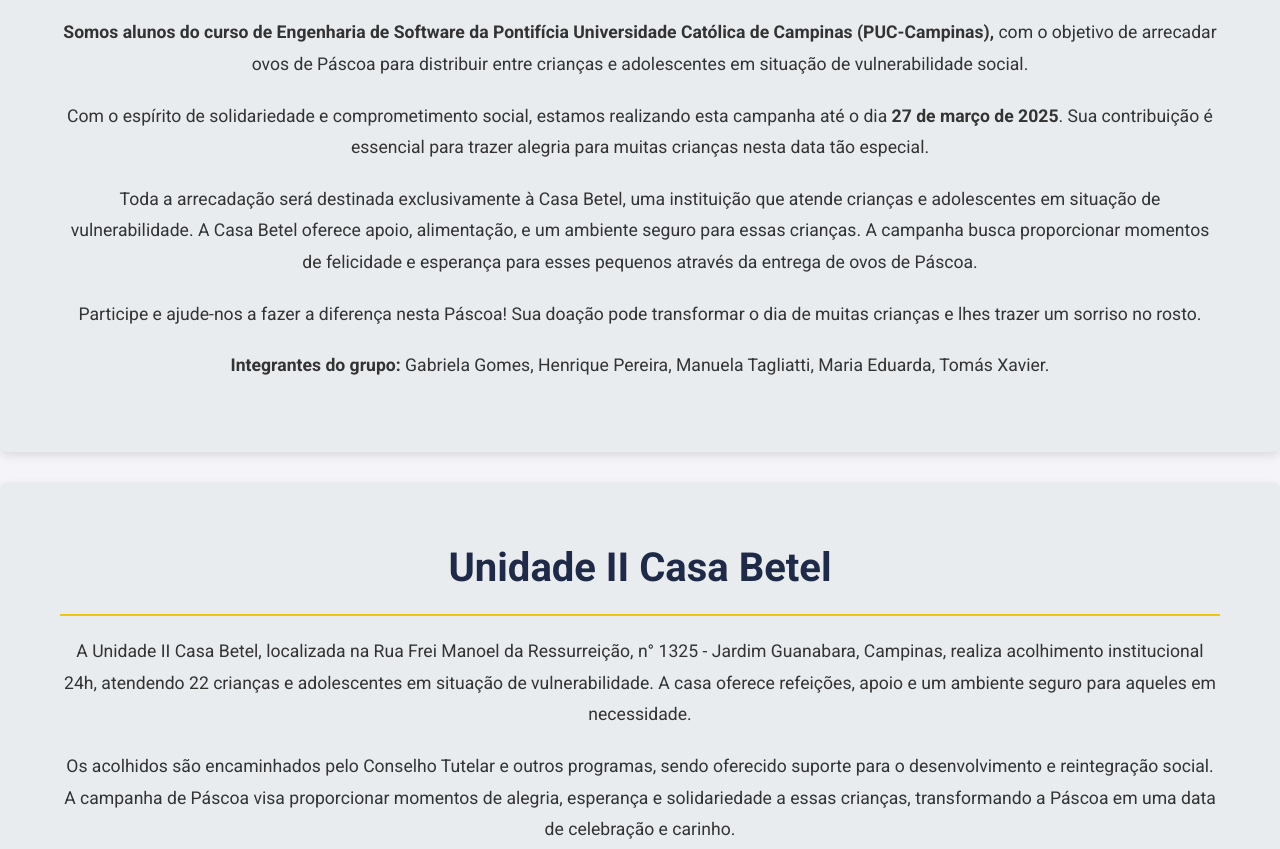
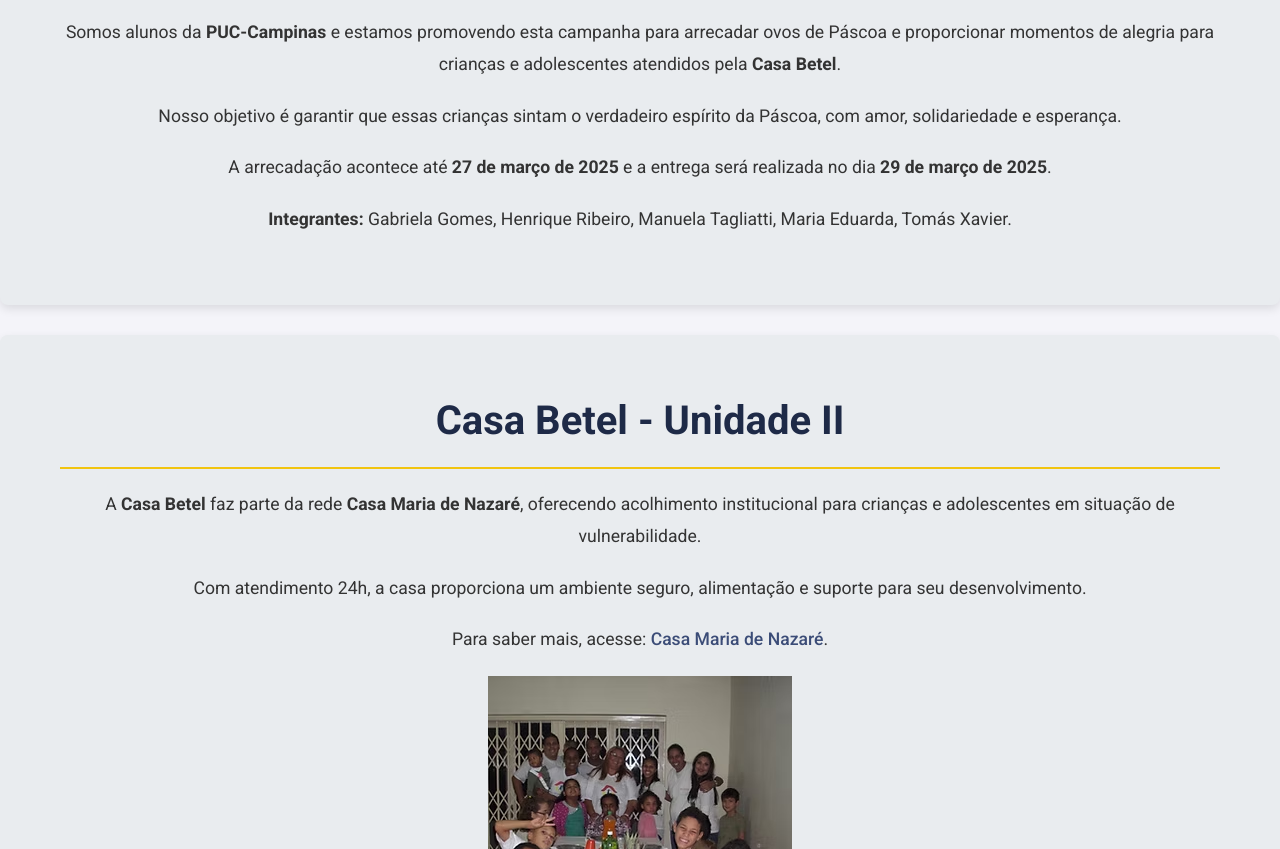
Before and after one commit to Gabrielagomesf/Pascoa, a website: page index.html in a window 1280 px wide. Shown: the part 638-1487 px from the top of the page. Drawn offline with Linux system fonts and the light colour scheme.

Commit message:
nova atua

```diff
--- a/index.html
+++ b/index.html
@@ -37,24 +37,20 @@
     <section id="sobre" class="section">
         <div class="section-content">
             <h2>Sobre a Campanha</h2>
-            <p><strong>Somos alunos do curso de Engenharia de Software da Pontifícia Universidade Católica de Campinas (PUC-Campinas),</strong> com o objetivo de arrecadar ovos de Páscoa para distribuir entre crianças e adolescentes em situação de vulnerabilidade social.</p>
-            <p>Com o espírito de solidariedade e comprometimento social, estamos realizando esta campanha até o dia <strong>27 de março de 2025</strong>. Sua contribuição é essencial para trazer alegria para muitas crianças nesta data tão especial.</p>
-            <p>Toda a arrecadação será destinada exclusivamente à Casa Betel, uma instituição que atende crianças e adolescentes em situação de vulnerabilidade. A Casa Betel oferece apoio, alimentação, e um ambiente seguro para essas crianças. A campanha busca proporcionar momentos de felicidade e esperança para esses pequenos através da entrega de ovos de Páscoa.</p>
-            <p>Participe e ajude-nos a fazer a diferença nesta Páscoa! Sua doação pode transformar o dia de muitas crianças e lhes trazer um sorriso no rosto.</p>
-            <p><strong>Integrantes do grupo:</strong> Gabriela Gomes, Henrique Pereira, Manuela Tagliatti, Maria Eduarda, Tomás Xavier.</p>
+            <p>Somos alunos da <strong>PUC-Campinas</strong> e estamos promovendo esta campanha para arrecadar ovos de Páscoa e proporcionar momentos de alegria para crianças e adolescentes atendidos pela <strong>Casa Betel</strong>.</p>
+            <p>Nosso objetivo é garantir que essas crianças sintam o verdadeiro espírito da Páscoa, com amor, solidariedade e esperança.</p>
+            <p>A arrecadação acontece até <strong>27 de março de 2025</strong> e a entrega será realizada no dia <strong>29 de março de 2025</strong>.</p>
+            <p><strong>Integrantes:</strong> Gabriela Gomes, Henrique Ribeiro, Manuela Tagliatti, Maria Eduarda, Tomás Xavier.</p>
         </div>
     </section>
 
     <section id="sobre-lugar" class="section">
         <div class="section-content">
-            <h2>Unidade II Casa Betel</h2>
-            <div class="sobre-lugar-texto">
-                <p>A Unidade II Casa Betel, localizada na Rua Frei Manoel da Ressurreição, n° 1325 - Jardim Guanabara, Campinas, realiza acolhimento institucional 24h, atendendo 22 crianças e adolescentes em situação de vulnerabilidade. A casa oferece refeições, apoio e um ambiente seguro para aqueles em necessidade.</p>
-                <p>Os acolhidos são encaminhados pelo Conselho Tutelar e outros programas, sendo oferecido suporte para o desenvolvimento e reintegração social. A campanha de Páscoa visa proporcionar momentos de alegria, esperança e solidariedade a essas crianças, transformando a Páscoa em uma data de celebração e carinho.</p>
-            </div>
-            <div class="sobre-lugar-imagem">
-                <img src="public/assets/images/foto2.avif" alt="Casa Betel">
-            </div>
+            <h2>Casa Betel - Unidade II</h2>
+            <p>A <strong>Casa Betel</strong> faz parte da rede <strong>Casa Maria de Nazaré</strong>, oferecendo acolhimento institucional para crianças e adolescentes em situação de vulnerabilidade.</p>
+            <p>Com atendimento 24h, a casa proporciona um ambiente seguro, alimentação e suporte para seu desenvolvimento.</p>
+            <p>Para saber mais, acesse: <a href="https://www.casamarianazare.org.br" target="_blank">Casa Maria de Nazaré</a>.</p>
+            <img src="public/assets/images/foto2.avif" alt="Casa Betel">
         </div>
     </section>
 
```
